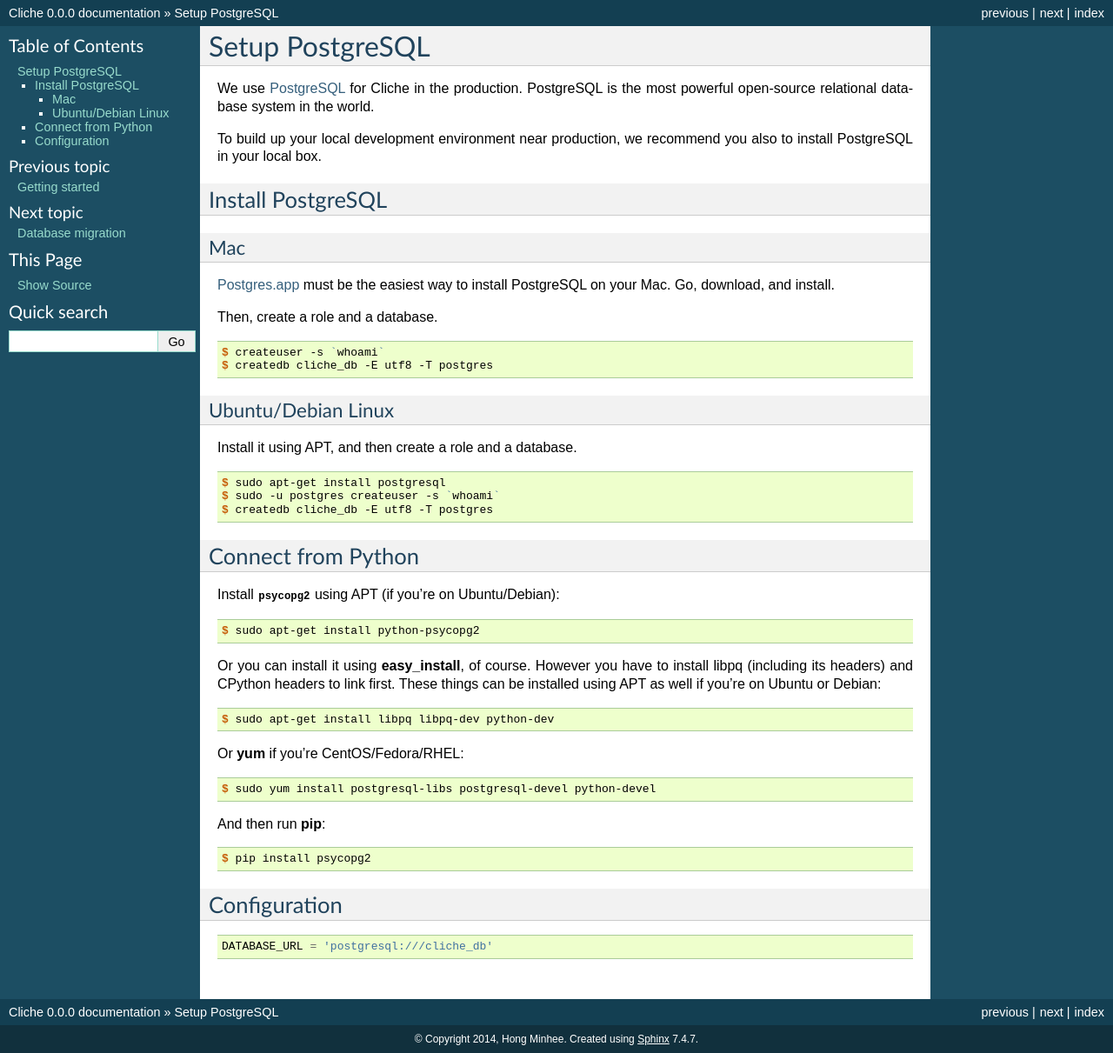
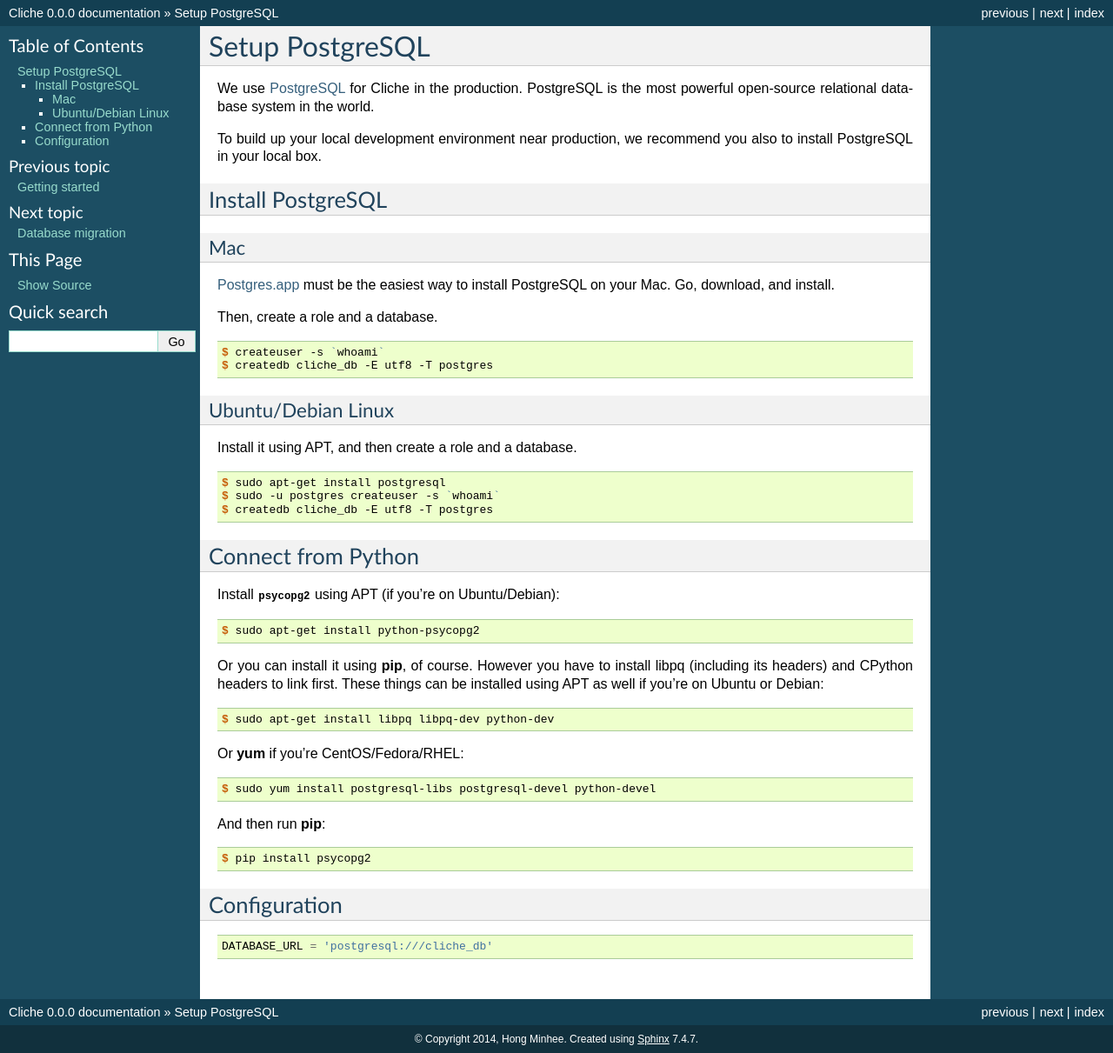
Before and after one commit to clicheio/cliche, a Sphinx documentation site: the page built from docs/postgresql.rst, in a window 1280 px wide. Shown: the whole page at 87% size. Built offline with Sphinx 7.4.7, drawn with Linux system fonts in a browser that asks for light colours.

Commit message:
easy_install is no more used

```diff
--- a/docs/postgresql.rst
+++ b/docs/postgresql.rst
@@ -50,7 +50,7 @@
 
    $ sudo apt-get install python-psycopg2
 
-Or you can install it using :program:`easy_install`, of course.  However you
+Or you can install it using :program:`pip`, of course.  However you
 have to install libpq (including its headers) and CPython headers to link
 first.  These things can be installed using APT as well if you're on Ubuntu or
 Debian:
```
